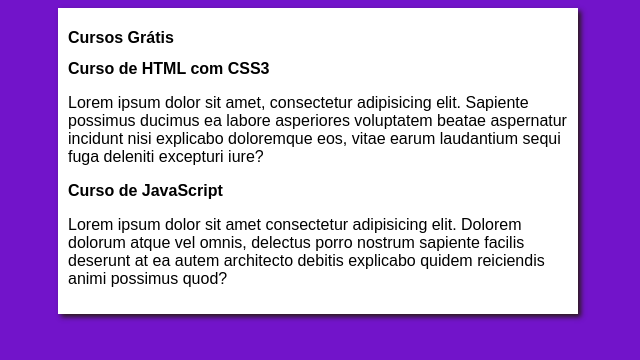
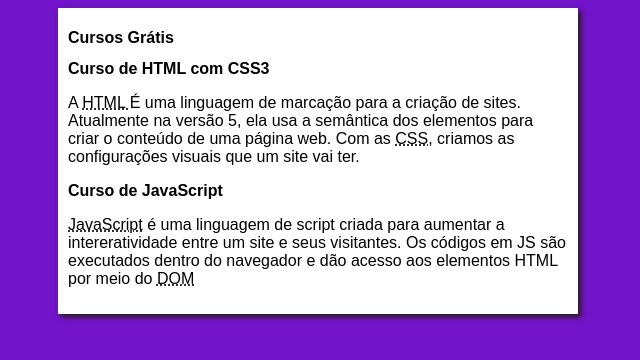
Before and after one commit to Andre268ADS/Projeto-Site, a plain HTML site: page index.html in a window 1280 px wide. Shown: the whole page, without its empty margins (322-962 px from the left). Drawn offline with Linux system fonts and the light colour scheme.

Commit message:
Update index.html

```diff
--- a/index.html
+++ b/index.html
@@ -14,11 +14,11 @@
         </header>
         <article>
             <h2>Curso de HTML com CSS3</h2>
-            <p>Lorem ipsum dolor sit amet, consectetur adipisicing elit. Sapiente possimus ducimus ea labore asperiores voluptatem beatae aspernatur incidunt nisi explicabo doloremque eos, vitae earum laudantium sequi fuga deleniti excepturi iure?</p>
+            <p>A <abbr title="HyperText Markup Language"> HTML </abbr> É uma linguagem de marcação para a criação de sites. Atualmente na versão 5, ela usa a semântica dos elementos para criar o conteúdo de uma página web. Com as <abbr title="Cascading Style sheets">CSS</abbr>, criamos as configurações visuais que um site vai ter.</p>
         </article>
         <article>
             <h2>Curso de JavaScript</h2>
-            <p>Lorem ipsum dolor sit amet consectetur adipisicing elit. Dolorem dolorum atque vel omnis, delectus porro nostrum sapiente facilis deserunt at ea autem architecto debitis explicabo quidem reiciendis animi possimus quod?</p>
+            <p><abbr title="JavaScript">JavaScript</abbr>  é uma linguagem de script criada para aumentar a intereratividade entre um site e seus visitantes. Os códigos em JS são executados dentro do navegador e dão acesso aos elementos HTML por meio do <abbr title="Document Object Model">DOM</abbr></p>
         </article>
     </main>
 </body>
```
